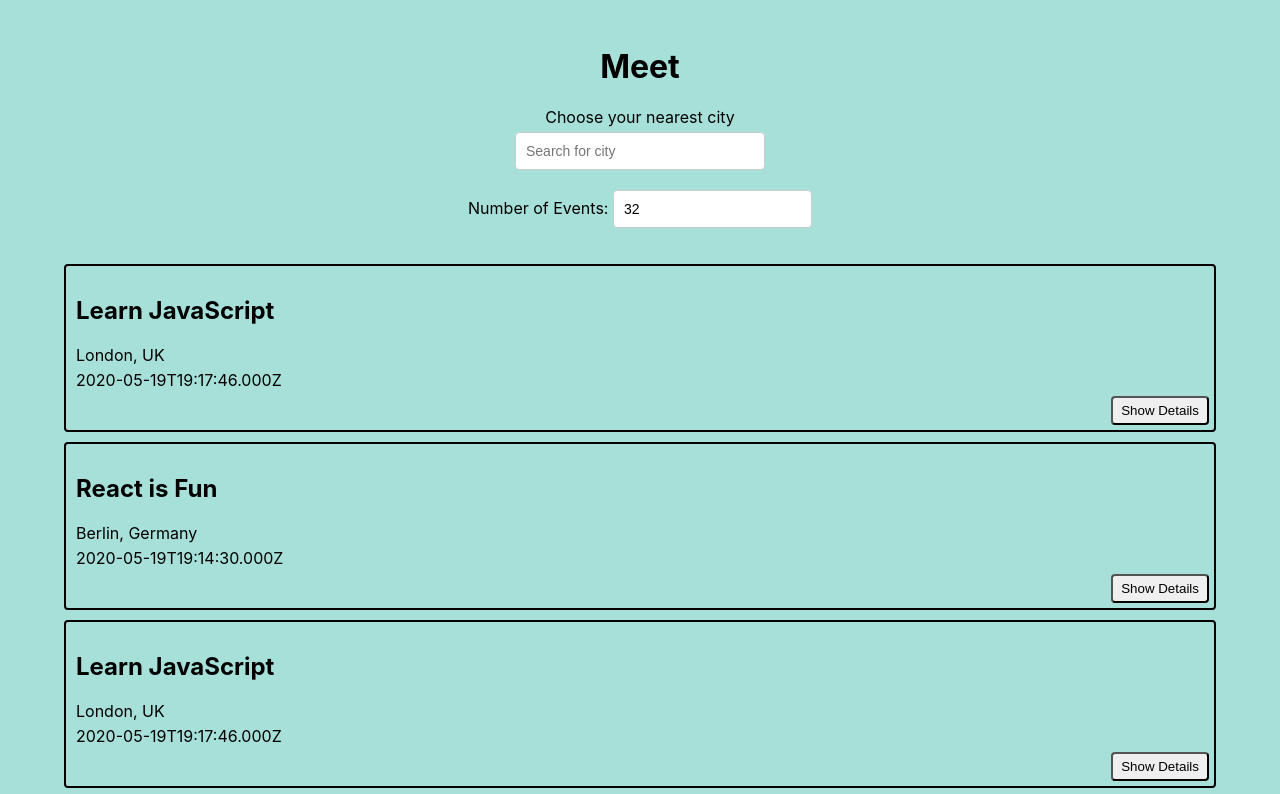
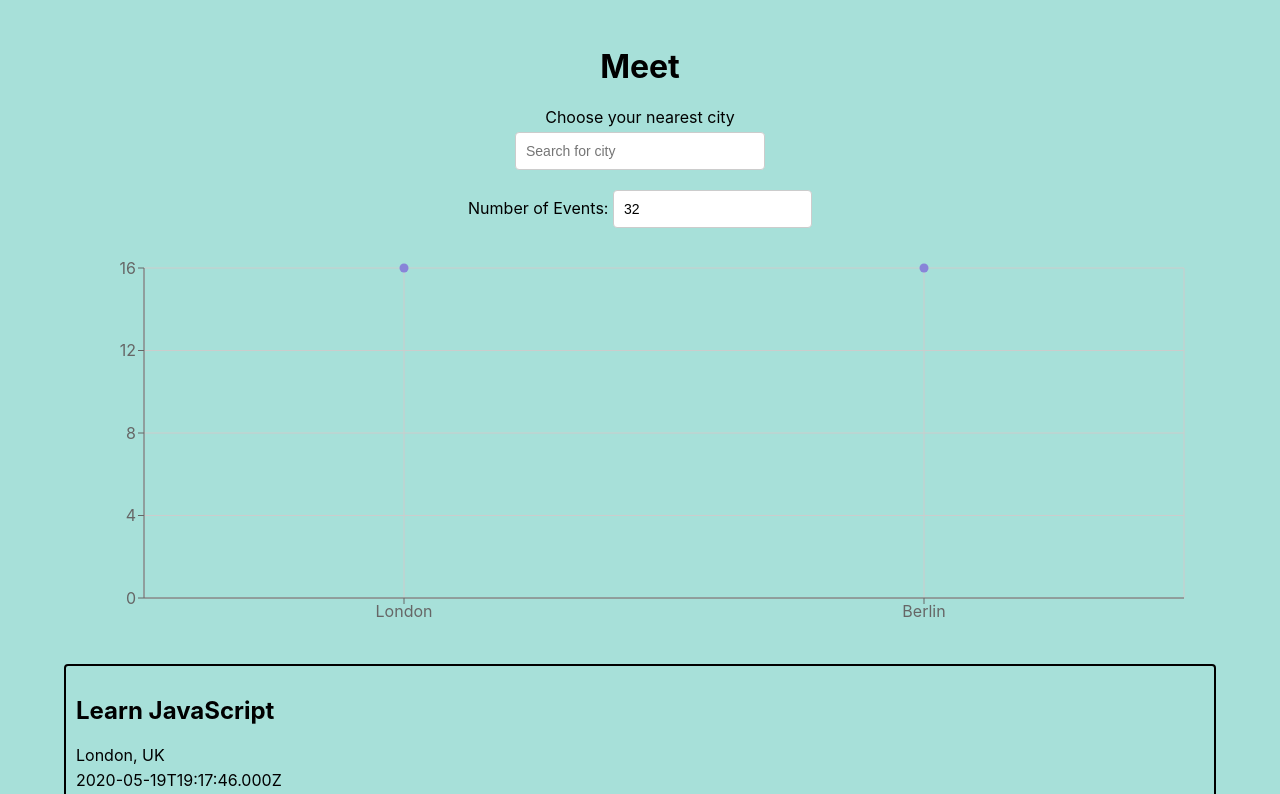
Before and after one commit to Ntsubi/meet, a React (Create React App) app: page / in a window 1280 px wide. Shown: the top 794 px of the page. Built offline with nearby package versions, Linux system fonts and the light colour scheme; what atatus-spa would draw is missing.

Commit message:
Installed Recharts & rendered event details using ScatterChart

```diff
--- a/package.json
+++ b/package.json
@@ -11,6 +11,7 @@
     "react": "^18.2.0",
     "react-dom": "^18.2.0",
     "react-scripts": "5.0.1",
+    "recharts": "^2.11.0",
     "web-vitals": "^2.1.4",
     "workbox-background-sync": "^6.6.0",
     "workbox-broadcast-update": "^6.6.0",
--- a/src/App.js
+++ b/src/App.js
@@ -4,6 +4,7 @@
 import NumberOfEvents from './components/NumberOfEvents';
 import { extractLocations, getEvents } from './api';
 import { InfoAlert, ErrorAlert, WarningAlert } from './components/Alert';
+import CityEventsChart from './components/CityEventsChart';
 import './App.css';
 
 const App = () => {
@@ -38,7 +39,7 @@
     <div className="App">
       <div className="Header">
         <h1>Meet</h1>
-        <p>Choose your nearest city</p>
+        <p className="subtitle">Choose your nearest city</p>
       </div>
       <div className="alerts-container">
         {infoAlert.length ? <InfoAlert text={infoAlert} /> : null}
@@ -47,6 +48,7 @@
       </div>
       <CitySearch allLocations={allLocations} setCurrentCity={setCurrentCity} setInfoAlert={setInfoAlert} />
       <NumberOfEvents setCurrentNOE={setCurrentNOE} setErrorAlert={setErrorAlert} />
+      <CityEventsChart allLocations={allLocations} events={events} />
       <EventList events={events} />
     </div>
   );
--- /dev/null
+++ b/src/components/CityEventsChart.js
@@ -0,0 +1,44 @@
+import { ScatterChart, Scatter, CartesianGrid, XAxis, YAxis, Tooltip, ResponsiveContainer } from 'recharts';
+import { useState, useEffect } from 'react';
+
+const CityEventsChart = ({ allLocations, events }) => {
+
+  const [data, setData] = useState([]);
+
+  useEffect(() => {
+    setData(getData());
+    //when user updates city or number of events we want useEffect to re-execute. this is why we use stringified value inside dependency array
+  }, [`${events}`]);
+
+  const getData = () => {
+    const data = allLocations.map((location) => {
+      const count = events.filter((event) => event.location === location).length
+      const city = location.split(', ')[0]
+      return { city, count }  //shorthand for {city: city, count: count}
+    })
+    return data;
+  };
+
+  return (
+    <ResponsiveContainer width="99%" height={400}>
+      <ScatterChart
+        margin={{
+          top: 20,
+          right: 20,
+          bottom: 20,
+          left: 20,
+        }}
+      >
+        <CartesianGrid />
+        <XAxis type="category" dataKey="city" name="City" />
+        <YAxis type="number" dataKey="count" name="Number of events" />
+        <Tooltip cursor={{ strokeDasharray: '3 3' }} />
+        <Scatter name="A school" data={data} fill="#8884d8" />
+      </ScatterChart>
+    </ResponsiveContainer>
+  );
+}
+
+
+
+export default CityEventsChart;
```
Also changed, not shown: 1 other file (tests, documents, lock files or other folders).
